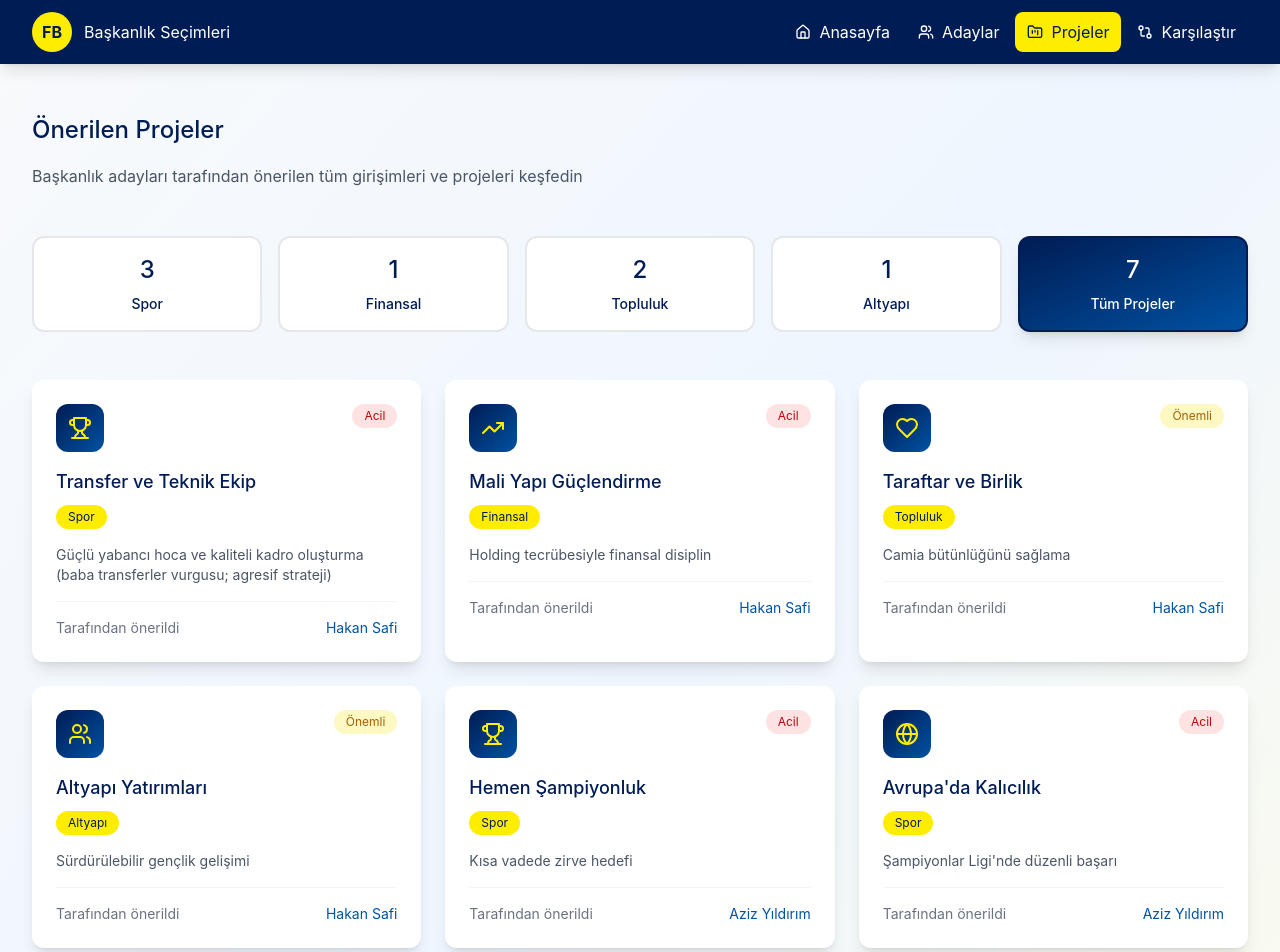
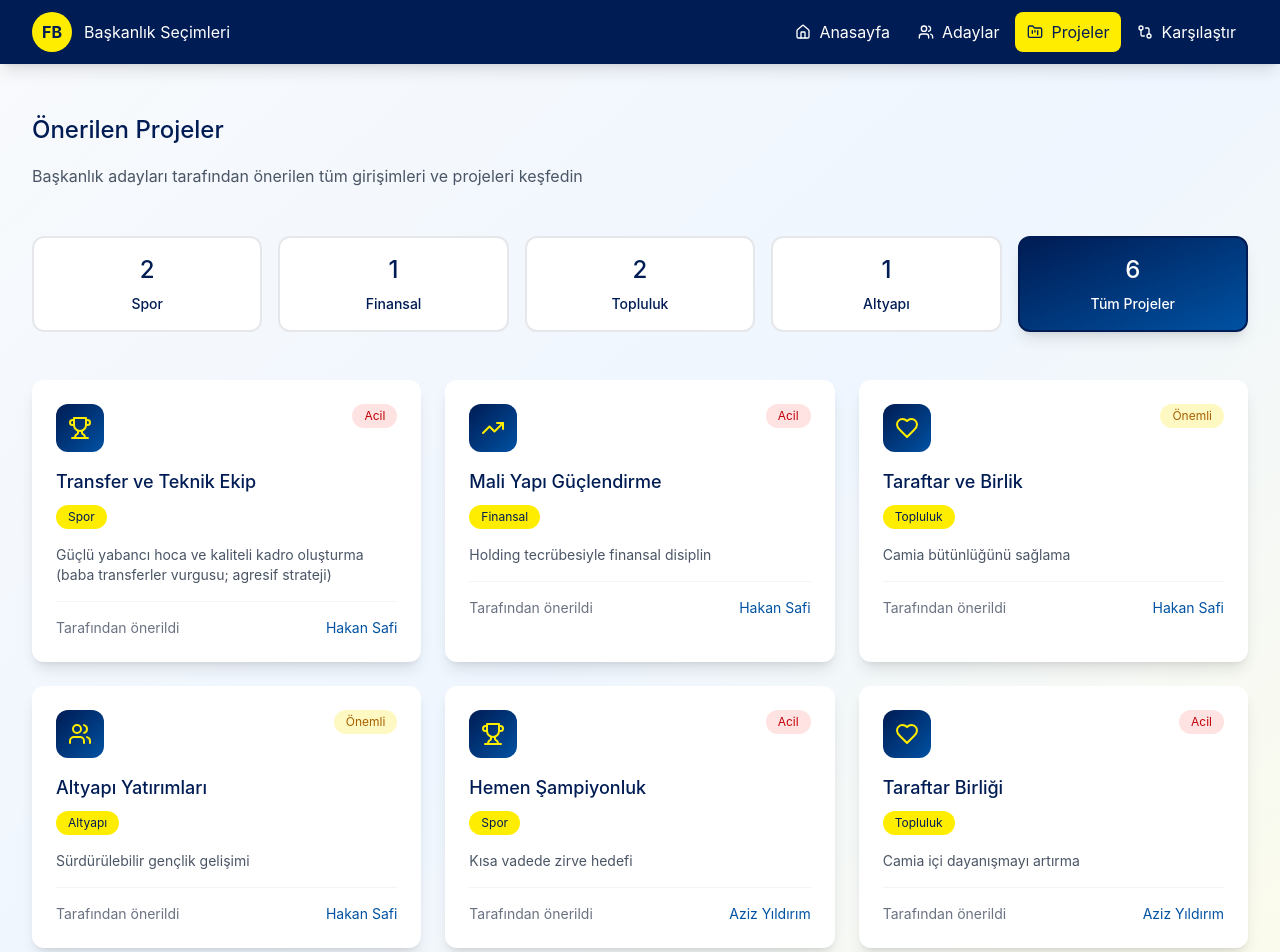
Before and after one commit to hzrcan/fenersecim, a React (Vite) app: page /projeler in a window 1280 px wide. Shown: the top 952 px of the page. Built offline with nearby package versions, Linux system fonts and the light colour scheme.

Commit message:
updated candidates data

```diff
--- a/src/app/data/candidatesData.ts
+++ b/src/app/data/candidatesData.ts
@@ -82,7 +82,7 @@ export const candidates: Candidate[] = [
     ],
     projects: [
       {
-        id: "p5",
+        id: "p1",
         title: "Transfer ve Teknik Ekip",
         description: "Güçlü yabancı hoca ve kaliteli kadro oluşturma (baba transferler vurgusu; agresif strateji)",
         category: "Spor",
@@ -90,7 +90,7 @@ export const candidates: Candidate[] = [
         priority: "acil"
       },
       {
-        id: "p6",
+        id: "p2",
         title: "Mali Yapı Güçlendirme",
         description: "Holding tecrübesiyle finansal disiplin",
         category: "Finansal",
@@ -98,7 +98,7 @@ export const candidates: Candidate[] = [
         priority: "acil"
       },
       {
-        id: "p7",
+        id: "p3",
         title: "Taraftar ve Birlik",
         description: "Camia bütünlüğünü sağlama",
         category: "Topluluk",
@@ -106,7 +106,7 @@ export const candidates: Candidate[] = [
         priority: "önemli"
       },
       {
-        id: "p8",
+        id: "p4",
         title: "Altyapı Yatırımları",
         description: "Sürdürülebilir gençlik gelişimi",
         category: "Altyapı",
@@ -148,7 +148,7 @@ export const candidates: Candidate[] = [
     ],
     projects: [
       {
-        id: "p9",
+        id: "p5",
         title: "Hemen Şampiyonluk",
         description: "Kısa vadede zirve hedefi",
         category: "Spor",
@@ -156,15 +156,7 @@ export const candidates: Candidate[] = [
         priority: "acil"
       },
       {
-        id: "p10",
-        title: "Avrupa'da Kalıcılık",
-        description: "Şampiyonlar Ligi'nde düzenli başarı",
-        category: "Spor",
-        icon: "globe",
-        priority: "acil"
-      },
-      {
-        id: "p11",
+        id: "p6",
         title: "Taraftar Birliği",
         description: "Camia içi dayanışmayı artırma",
         category: "Topluluk",
```
